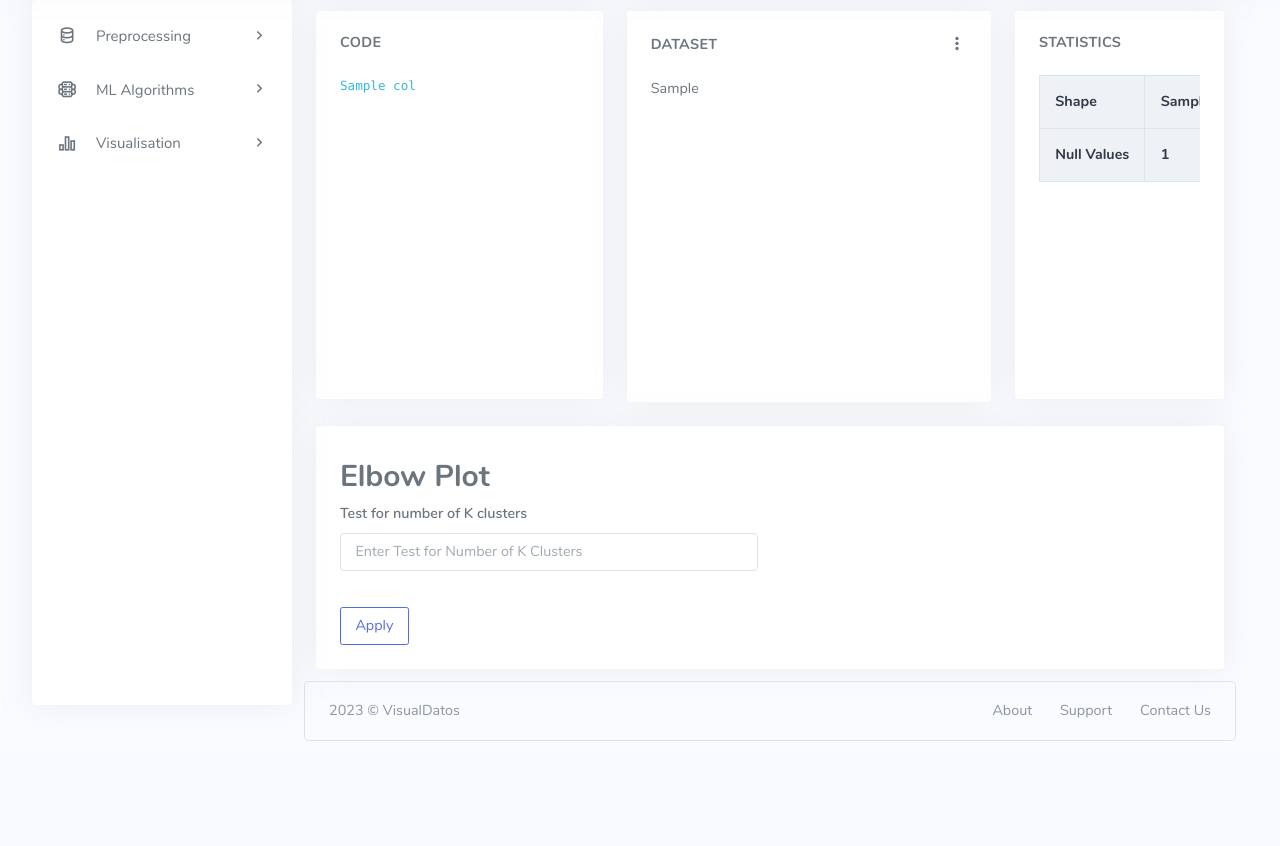
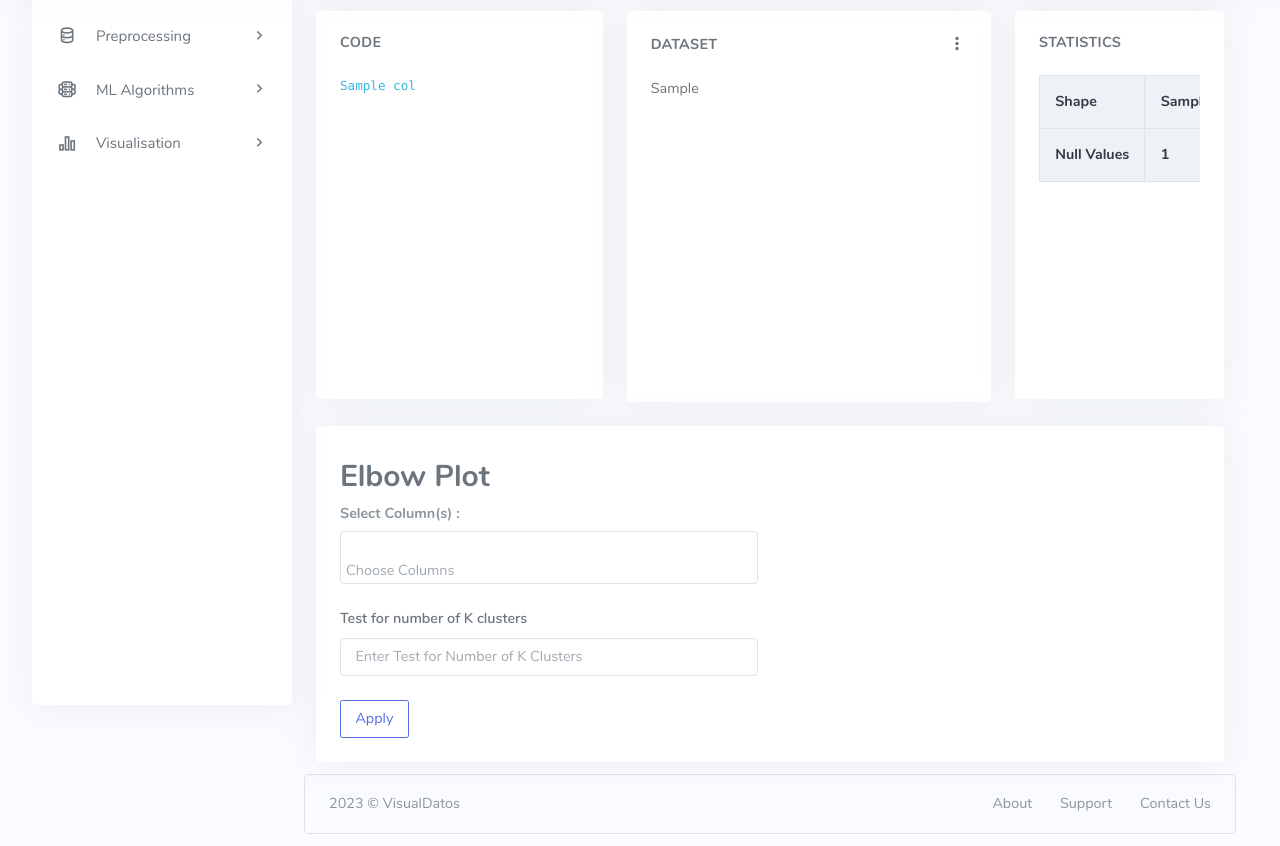
Before and after one commit to 11manav/VisualDatos, a Django app: template VData/templates/elbow_plot.html in a window 1280 px wide. Shown: the part 83-929 px from the top of the page. Before the commit the page ends 824 px from the top, so only its background shows below. Run offline with Django 4.2, Linux system fonts and the light colour scheme; the template is opened without the code that fills it: most values are stand-ins (such as "Sample title", 1, 10 or a date in 2020); grey boxes marked "Sample" are stand-in pictures; lists and menus that the app fills with data are empty; some libraries are stand-ins or nearby versions.

Commit message:
Added parameters for Elbow Plot

```diff
--- a/VData/templates/elbow_plot.html
+++ b/VData/templates/elbow_plot.html
@@ -9,6 +9,9 @@
             <form action="" method="POST">
                 {% csrf_token%}
                 <h2>Elbow Plot</h2>
+                <!-- <div class="tab-content" data-select2-id="select2-data-9-oyli">
+                    <div class="tab-pane show active" id="select2-preview" role="tabpanel" data-select2-id="select2-data-select2-preview">
+
                 <div class="row" data-select2-id="select2-data-8-1vyy">
                     <div class="col-lg-6 mb-3">
                         <div>
@@ -16,8 +19,42 @@
                             <input class="form-control" id="no_of_clusters" type="number" name="test_for_no_of_clusters" placeholder="Enter Test for Number of K Clusters">
                         </div>
                     </div>
-                  </div> <!-- end row -->
+                  </div> end row
                   <button type="submit" class="btn btn-outline-primary mt-2">Apply</button>
+                </div>
+                </div> -->
+                <div class="tab-content" data-select2-id="select2-data-9-oyli">
+                    <div class="tab-pane show active" id="select2-preview" role="tabpanel" data-select2-id="select2-data-select2-preview">
+                        <div class="row mb-3" data-select2-id="select2-data-8-1vyy">
+
+                            <div class="col-lg-6" data-select2-id="columns">
+                                <p class="mb-1 fw-bold text-muted">Select Column(s) :</p>
+                                <!-- Multiple Select -->
+                                <select class="js-select2 form-control select2-multiple" data-toggle="select2" multiple="multiple" data-placeholder="Choose Columns" id="value-x" name="value-x" >
+                                    {% for col in columns %}
+                                    <option value="{{col}}">
+                                        {{col | safe}}
+                                    </option>
+                                    {% endfor %}
+                                </select>
+
+
+                            </div> <!-- end col -->
+
+
+                        </div> <!-- end row -->
+                        <div class="row" data-select2-id="select2-data-8-1vyy">
+                            <div class="col-lg-6 mb-3">
+                                <div>
+                                    <label for="no_of_clusters" class="form-label">Test for number of K clusters</label>
+                                    <input class="form-control" id="no_of_clusters" type="number" name="test_for_no_of_clusters" placeholder="Enter Test for Number of K Clusters">
+                                </div>
+                            </div>
+                          </div>
+                        <button type="submit" class="btn btn-outline-primary">Apply</button>
+                    </div> <!-- end preview-->
+
+                    </div> <!-- end tab-content-->
 
             </form>
         </div> <!-- end card-body-->
```
